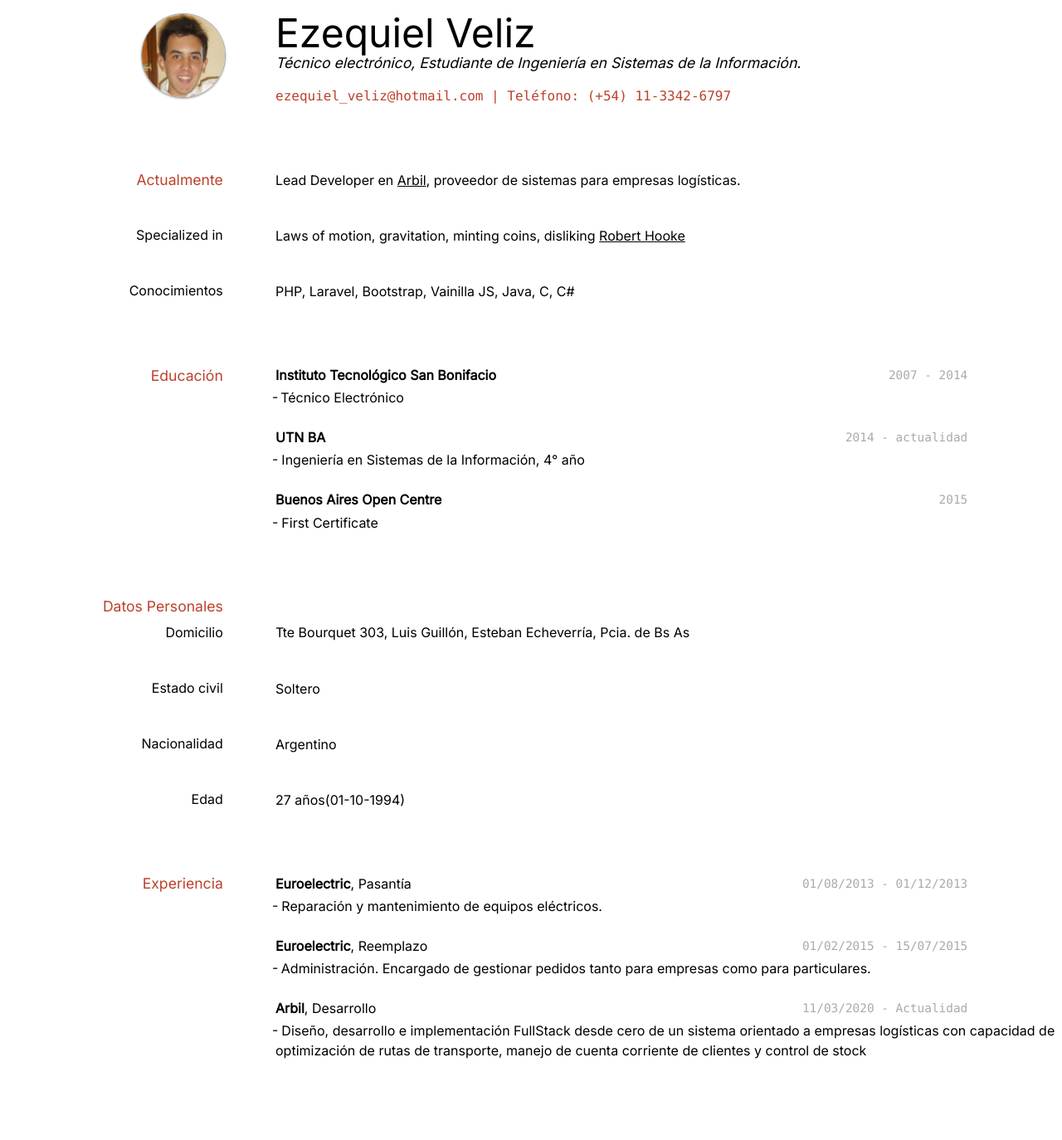
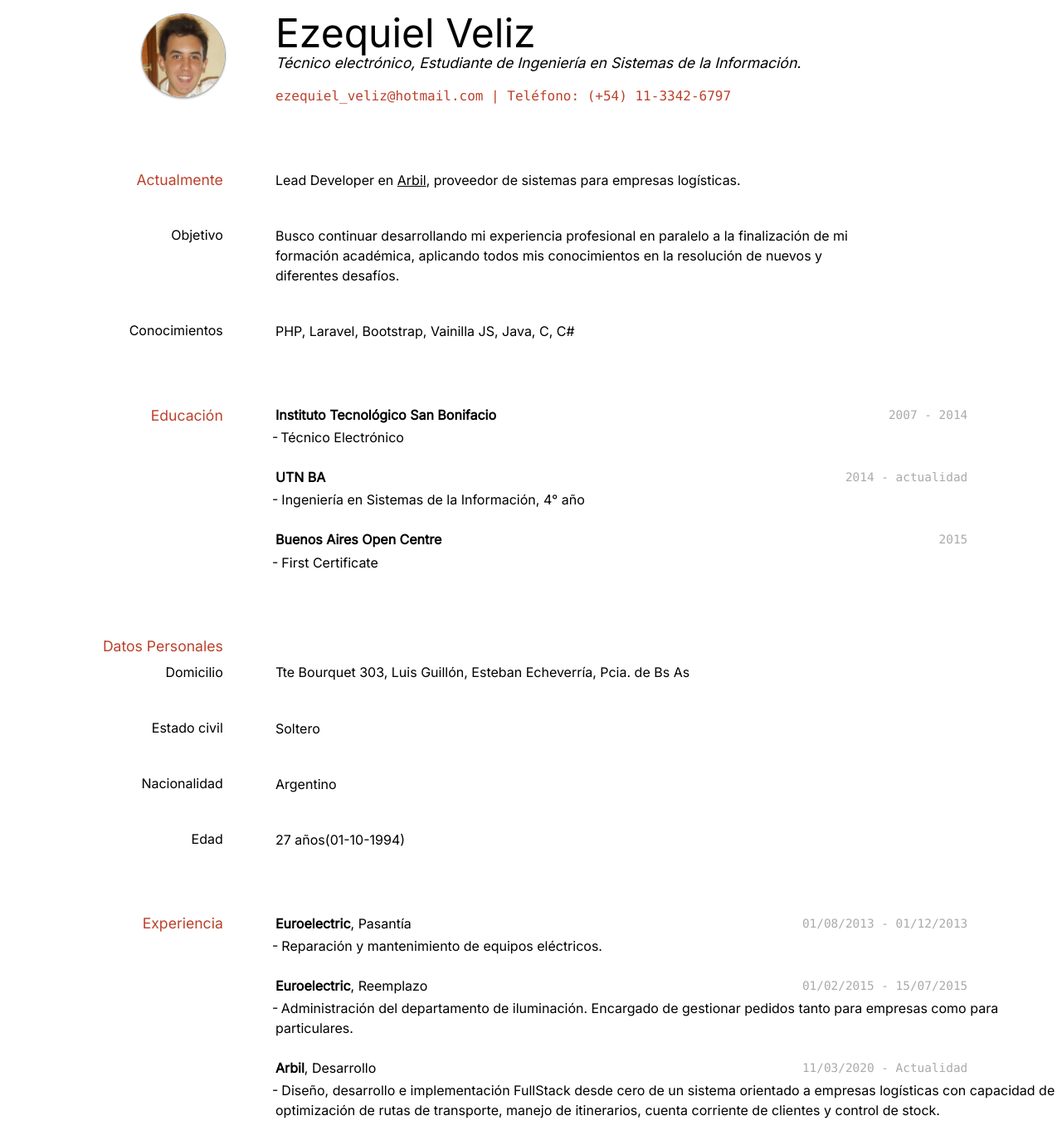
Before and after one commit to ezeveliz/cv, a Jekyll site: the page built from index.md, in a window 1280 px wide. Shown: the whole page at 83% size. Built offline with Jekyll 4.4.1, drawn with Linux system fonts in a browser that asks for light colours; before the commit the page ends 1302 px from its top, so only the background shows below that.

Commit message:
* Agrego objetivo. * Correcciones en la seccion de experiencia. * Falta modificar foto

```diff
--- a/index.md
+++ b/index.md
@@ -4,7 +4,7 @@ title: Ezequiel Veliz's CV
 ---
 
 <div id="profile-photo">
-<img alt="" src="assets/images/SSOO.jpg"/>
+<img alt="Profile" src="assets/images/SSOO.jpg"/>
 </div>
 
 # Ezequiel Veliz
@@ -20,9 +20,9 @@ Técnico electrónico, Estudiante de Ingeniería en Sistemas de la Información.
 
 Lead Developer en <a href="https://arbil.com.ar">Arbil</a>, proveedor de sistemas para empresas logísticas.
 
-### Specialized in
+### Objetivo
 
-Laws of motion, gravitation, minting coins, disliking [Robert Hooke](http://en.wikipedia.org/wiki/Robert_Hooke)
+Busco continuar desarrollando mi experiencia profesional en paralelo a la finalización de mi formación académica, aplicando todos mis conocimientos en la resolución de nuevos y diferentes desafíos.
 
 
 ### Conocimientos
@@ -77,12 +77,12 @@ __Euroelectric__, Pasantía
 `01/02/2015 - 15/07/2015`
 __Euroelectric__, Reemplazo
 
-- Administración. Encargado de gestionar pedidos tanto para empresas como para particulares.
+- Administración del departamento de iluminación. Encargado de gestionar pedidos tanto para empresas como para particulares.
 
 `11/03/2020 - Actualidad`
 __Arbil__, Desarrollo
 
-- Diseño, desarrollo e implementación FullStack desde cero de un sistema orientado a empresas logísticas con capacidad de optimización de rutas de transporte, manejo de cuenta corriente de clientes y control de stock
+- Diseño, desarrollo e implementación FullStack desde cero de un sistema orientado a empresas logísticas con capacidad de optimización de rutas de transporte, manejo de itinerarios, cuenta corriente de clientes y control de stock.
 
 
 <!-- ### Footer
```
